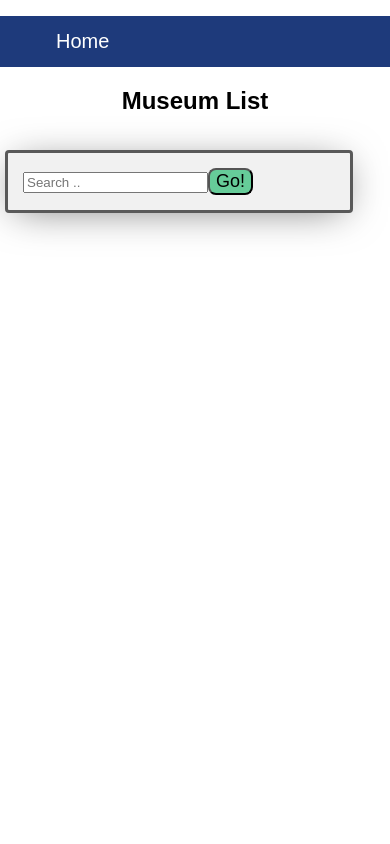
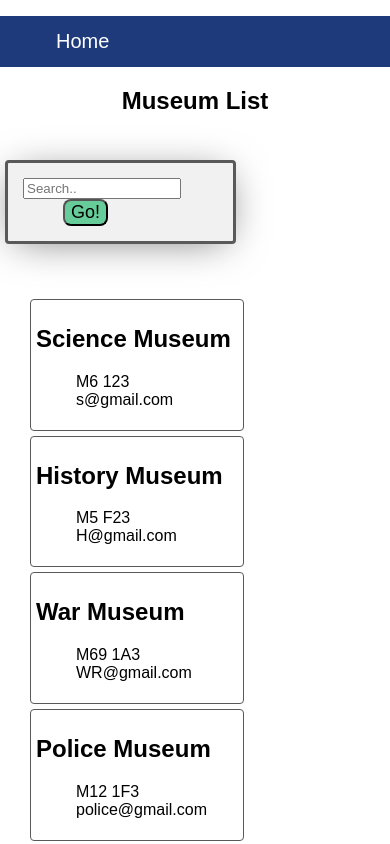
Before and after one commit to ckirabo/MuseaArchiveNodeJS, a React (Create React App) app: page /museums in a window 390 px wide. Both pictures are taken after a click on the button "Go!". Shown: the top 844 px of the page. Built offline with nearby package versions, Linux system fonts and the light colour scheme.

Commit message:
created a dummy data array for when away from db can test to see if filter button works which does, and created cards for each item in array with a responsive layout for the museums page

```diff
--- a/src/Css/MuseumsPage.css
+++ b/src/Css/MuseumsPage.css
@@ -12,13 +12,13 @@ a:hover {
 /*For the columns .... Need to make them start at the same level*/
 
 div.columnLeft {
-	padding: 5px;
+	padding: 10px;
 	width:65%;
 	float: left;
 }
 
 div.columnRight {
-	padding: 5px;
+	padding: 10px;
 	width: 35%;
 	float: right;
 }
@@ -34,7 +34,7 @@ div.pageContent {
 div.searchWidget {
 	width: 250px;
 	background-color: #f1f1f1;
-	margin: 10px;
+	margin: 15px;
 	padding: 15px;
 	border: 3px solid #595959;
 	border-radius: 4px;
@@ -51,11 +51,18 @@ input[type=text]:focus {
 input[type=button]:focus {
 	background-color: #66cc99;
 	border-radius: 8px;
+
 }
+
+#searchBoxId{
+	width: 150px;
+}
+
 
 #searchGo {
 	border-radius: 8px;
 	font-size: 18px;
+	margin-left: 40px;
 }
 
 #searchGo input:focus {
@@ -83,6 +90,18 @@ ul.categoryList {
 
 
 
+div.locationForCards{
+padding: 15px;
+
+}
+
+div.cards{
+	border: 1px solid #595959;
+	padding: 5px;
+	border-radius: 4px;
+	margin: 5px;
+}
+
 /* On screens that are less than 1300px wide, make the SIDE CHANGE VIEW */
 @media screen and (max-width:1300px) {
 
@@ -101,8 +120,6 @@ ul.categoryList {
 
 }
 
-
-
 /* On screens that are less than 700px wide, make the SIDE CHANGE VIEW */
 @media screen and (max-width:700px) {
 
@@ -111,10 +128,11 @@ ul.categoryList {
 	}
 
 	div.searchWidget {
-		width: 80%;
+		width: 50%;
 		height: auto;
 		position: relative;
 	}
+
 
 	div.searchWidget a {
 		float: left;
@@ -136,7 +154,6 @@ ul.categoryList {
 /* On screens that are less than 400px, display the bar vertically, instead of horizontally */
 @media screen and (max-width:400px) {
 	div.searchWidget a {
-		text-align: center;
 		float: none;
 	}
 
--- /dev/null
+++ b/src/MuseumsJs/createCard.js
@@ -0,0 +1,39 @@
+import React, { Component } from 'react';
+import '../Css/MuseumsPage.css';
+
+class CreateCards extends Component {
+
+
+render(){
+
+
+
+let output = this.props.museums.map(
+	(museums) =>
+	{
+		return(
+			<div key={museums.id} className="cards">
+			<h2>{museums.name}</h2>
+			<ul>
+			<li>{museums.address1}</li>
+			<li>{museums.postCode}</li>
+			<li>{museums.email}</li>
+			</ul>
+			</div>
+			);
+	}
+	);
+
+
+	return(
+
+		<div className="locationForCards">
+         {output}
+		</div>
+
+		);
+}
+
+}
+
+export default CreateCards;
--- a/src/MuseumPageContent.js
+++ b/src/MuseumsJs/museumPageContent.js
@@ -1,9 +1,9 @@
 import React, { Component } from 'react';
 import Searchbar from './searchBar.js';
-import CategoryWidget from './categoryWidget.js';
+import CategoryWidget from '../categoryWidget.js';
 
 
-import './Css/MuseumsPage.css';
+import '../Css/MuseumsPage.css';
 
 
 class MuseusmsContent extends Component {
@@ -23,13 +23,8 @@ class MuseusmsContent extends Component {
 
               <div class="row">
 
-                <div class="columnRight">
+                  <Searchbar/>
 
-                  <Searchbar/>
-                  <CategoryWidget/>
-
-
-               </div>
              </div>
         </div>
 
--- /dev/null
+++ b/src/MuseumsJs/searchBar.js
@@ -0,0 +1,61 @@
+import React, { Component } from 'react';
+import CreateCard from './createCard.js';
+
+import '../Css/MuseumsPage.css';
+
+
+class Searchbar extends Component {
+
+    constructor(){
+		super();
+
+
+		this.state = {
+        dummyData : [{id: 1, name: "Science Museum", adddress1: "1 address", postCode: "M6 123", email: "s@gmail.com"},
+        {id: 2, name: "History Museum", adddress1: "2 address", postCode: "M5 F23", email: "H@gmail.com"},
+        {id: 3, name: "War Museum", adddress1: "3 address", postCode: "M69 1A3", email: "WR@gmail.com"},
+        {id: 4, name: "Police Museum", adddress1: "4 address", postCode: "M12 1F3", email: "police@gmail.com"},
+        {id: 5, name: "Art Museum", adddress1: "5 address", postCode: "M9 GS3", email: "Art@gmail.com"} ],
+
+        newArray : []
+
+        }
+
+        this.filterMuseumsByName = () => {
+        this.setState({
+	     newArray : this.state.dummyData.filter(
+         (museum) => museum.name.toLowerCase().includes(document.getElementById("searchBoxId").value.toLowerCase()
+		))
+        });
+
+	    }
+
+		}
+
+
+
+
+
+	render(){
+	return (
+		<div>
+
+           <div className="columnRight">
+	       <div className="searchWidget">
+           <input type="text" placeholder="Search.." id="searchBoxId" onChange={this.filterMuseumsByName}/>
+           <input type="button" value="Go!" id="searchGo" onClick={this.filterMuseumsByName} />
+          </div>
+
+          </div>
+          <div className="columnLeft">
+          <CreateCard museums = {this.state.newArray}/>
+          </div>
+
+     </div>
+
+	);
+	}
+
+}
+
+export default Searchbar;
--- a/src/navbar.js
+++ b/src/navbar.js
@@ -6,8 +6,8 @@ import {
     Link
 } from 'react-router-dom'
 
-import HomePageContent from './HomePageContent.js';
-import MuseusmsContent from './MuseumPageContent.js';
+import HomePageContent from './HomeJs/HomePageContent.js';
+import MuseusmsContent from './MuseumsJs/museumPageContent.js';
 
 
 class NavBar extends Component {
--- a/src/searchBar.js
+++ /dev/null
@@ -1,25 +0,0 @@
-import React, { Component } from 'react';
-
-import './Css/MuseumsPage.css';
-
-class Searchbar extends Component {
-
-    constructor(){
-		super();
-
-
-		}
-
-
-	render(){
-	return (
-	      <div className="searchWidget">
-           <input type="text" placeholder="Search .." id="searchBoxId"/>
-           <input type="button" value="Go!" id="searchGo" />
-          </div>
-	);
-	}
-
-}
-
-export default Searchbar;
```
Also changed, not shown: src/App.css (deleted, +0 -32 lines), src/App.js (+0 -8 lines), src/HomeJs/HomePageContent.js (renamed from src/HomePageContent.js), src/logo.svg (deleted), 1 other file (tests, documents, lock files or other folders).
